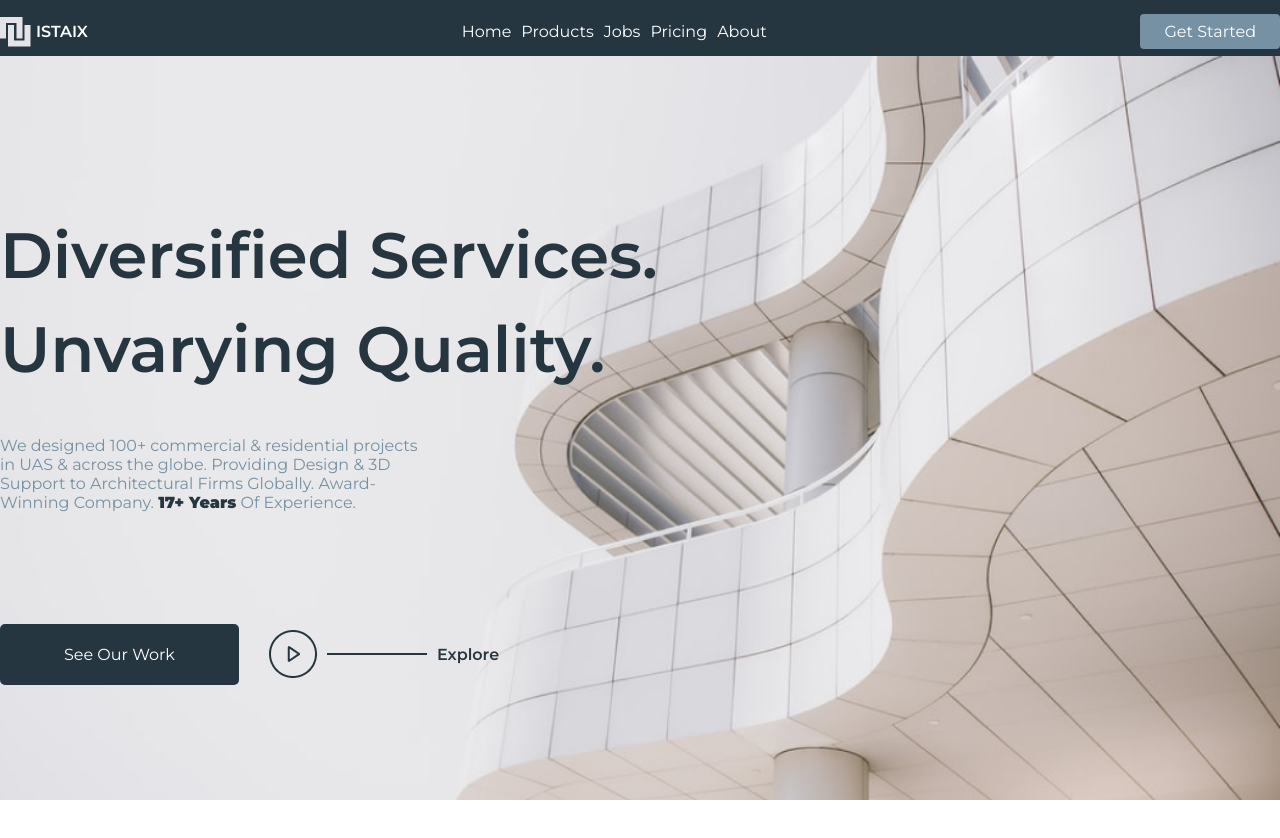
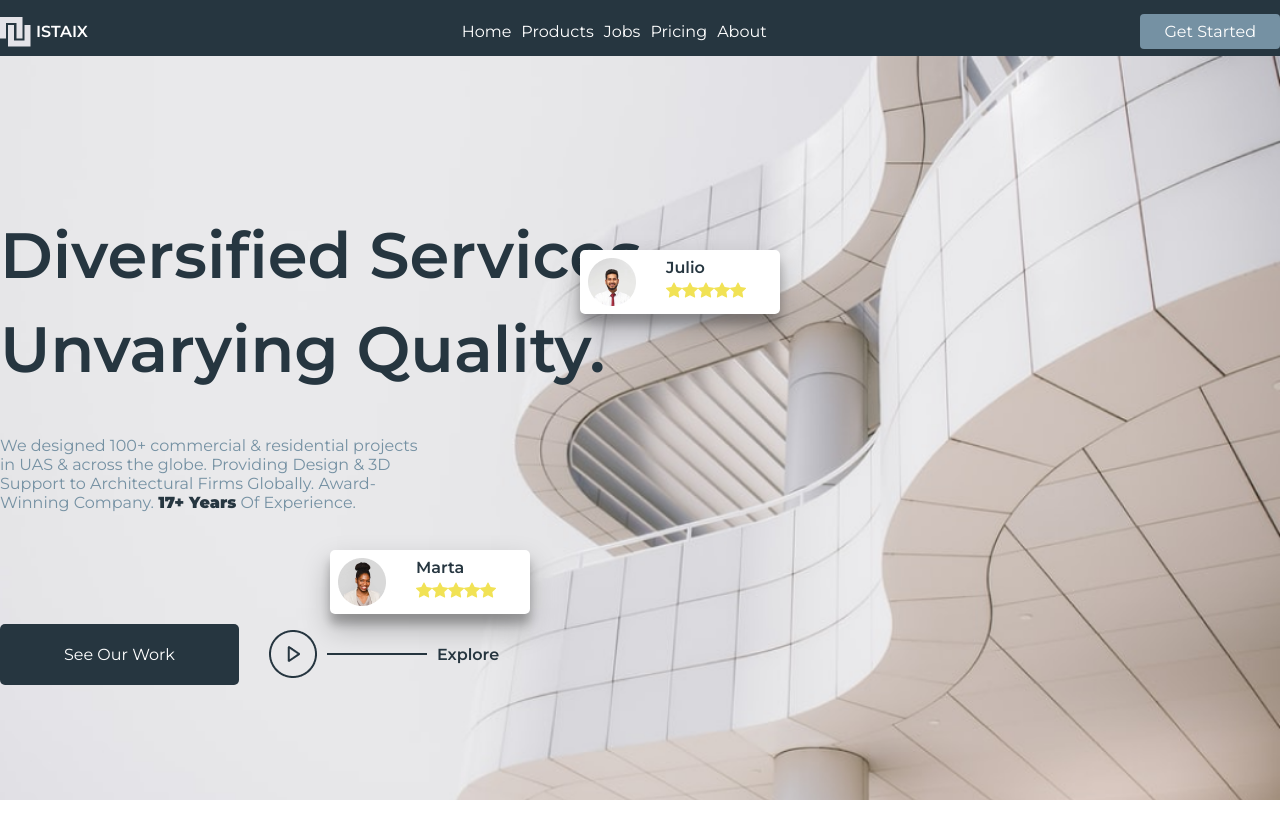
Before and after one commit to henriquepx/construction-company, a React (Vite) app: page / in a window 1280 px wide. Shown: the top 838 px of the page. Built offline with nearby package versions, Linux system fonts and the light colour scheme.

Commit message:
feat: cards avaliation from main

```diff
--- a/package.json
+++ b/package.json
@@ -10,6 +10,7 @@
     "preview": "vite preview"
   },
   "dependencies": {
+    "prop-types": "^15.8.1",
     "react": "^18.2.0",
     "react-dom": "^18.2.0",
     "react-icons": "^4.10.1",
--- /dev/null
+++ b/src/components/MainAvaliation.jsx
@@ -0,0 +1,48 @@
+import styled from 'styled-components';
+import { BsStarFill } from 'react-icons/bs';
+import PropTypes from 'prop-types';
+
+const AvaliationMain = styled.div`
+    position: absolute;
+    display: flex;
+    gap: 30px;
+    background-color: var(--color-white);
+    padding: 0.5rem;
+    width: 200px;
+    border-radius: 5px;
+    box-shadow: rgba(0, 0, 0, 0.25) 0px 14px 28px, rgba(0, 0, 0, 0.22) 0px 10px 10px;
+    div {
+        h1 {
+            font-family: var(--font);
+            color: var(--color-one);
+            font-weight: 600;
+            margin-bottom: 5px;
+        }
+    }
+`;
+
+const MainAvaliation = ({ img, name, position }) => {
+  return (
+    <AvaliationMain style={position}>
+        <img src={img} alt="Foto de um dos avaliadores" />
+        <div>
+            <h1>{name}</h1>
+            <div>
+                <BsStarFill color="#F1E255" />
+                <BsStarFill color="#F1E255" />
+                <BsStarFill color="#F1E255" />
+                <BsStarFill color="#F1E255" />
+                <BsStarFill color="#F1E255" />
+            </div>
+        </div>
+    </AvaliationMain>
+  );
+};
+
+MainAvaliation.propTypes = {
+    img: PropTypes.string.isRequired,
+    name: PropTypes.string.isRequired,
+    position: PropTypes.object
+  };
+
+export default MainAvaliation;
--- a/src/sections/Main.jsx
+++ b/src/sections/Main.jsx
@@ -1,25 +1,27 @@
-import styled from 'styled-components'
+import styled from 'styled-components';
+import MainAvaliation from '../components/MainAvaliation';
 
 const MainContainer = styled.main`
     height: 93vh;
     background-image: url(/bginitial.png);
     background-size: cover;
-`
+`;
+
 const MainSize = styled.div`
     max-width: 1400px;
     width: 100%;
     margin: 0 auto;
+    padding: 10rem 0rem;
+`;
 
-    padding: 10rem 0rem;
-`
 const TitleMain = styled.h1`
     font-family: var(--font);
     font-size: 4rem;
     font-weight: 600;
     color: var(--color-one);
+    margin-bottom: 1rem;
+`;
 
-    margin-bottom: 1rem;
-`
 const DescriptionMain = styled.p`
     color: var(--color-two);
     font-family: var(--font);
@@ -29,7 +31,8 @@ const DescriptionMain = styled.p`
         color: var(--color-one);
         font-weight: 800;
     }
-`
+`;
+
 const DivMainExplore = styled.div`
     display: flex;
     gap: 30px;
@@ -53,11 +56,11 @@ const DivMainExplore = styled.div`
         }
         p {
             color: var(--color-one);
-        font-family: var(--font);
-        font-weight: 550;
+            font-family: var(--font);
+            font-weight: 550;
         }
     }
-`
+`;
 
 const Main = () => {
   return (
@@ -74,9 +77,19 @@ const Main = () => {
                     <p>Explore</p>
                 </div>
             </DivMainExplore>
+            <MainAvaliation
+                img="/Julio.png"
+                name="Julio"
+                position={{ top: '250px', right: '500px' }}
+            />
+            <MainAvaliation
+                img="/Marta.png"
+                name="Marta"
+                position={{ top: '550px', right: '750px' }}
+            />
         </MainSize>
     </MainContainer>
-  )
+  );
 }
 
 export default Main;
```
Also changed, not shown: 1 other file (tests, documents, lock files or other folders).
